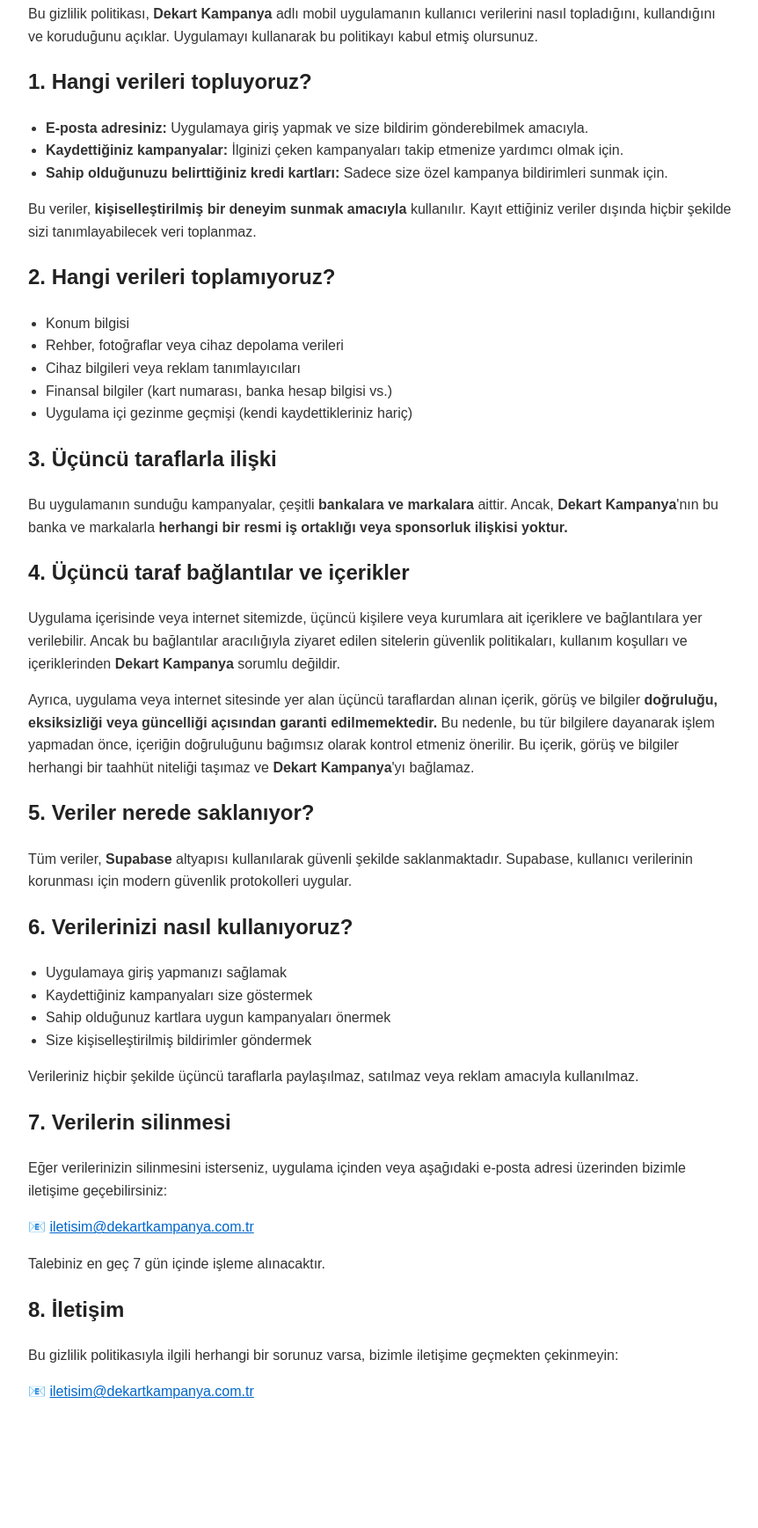
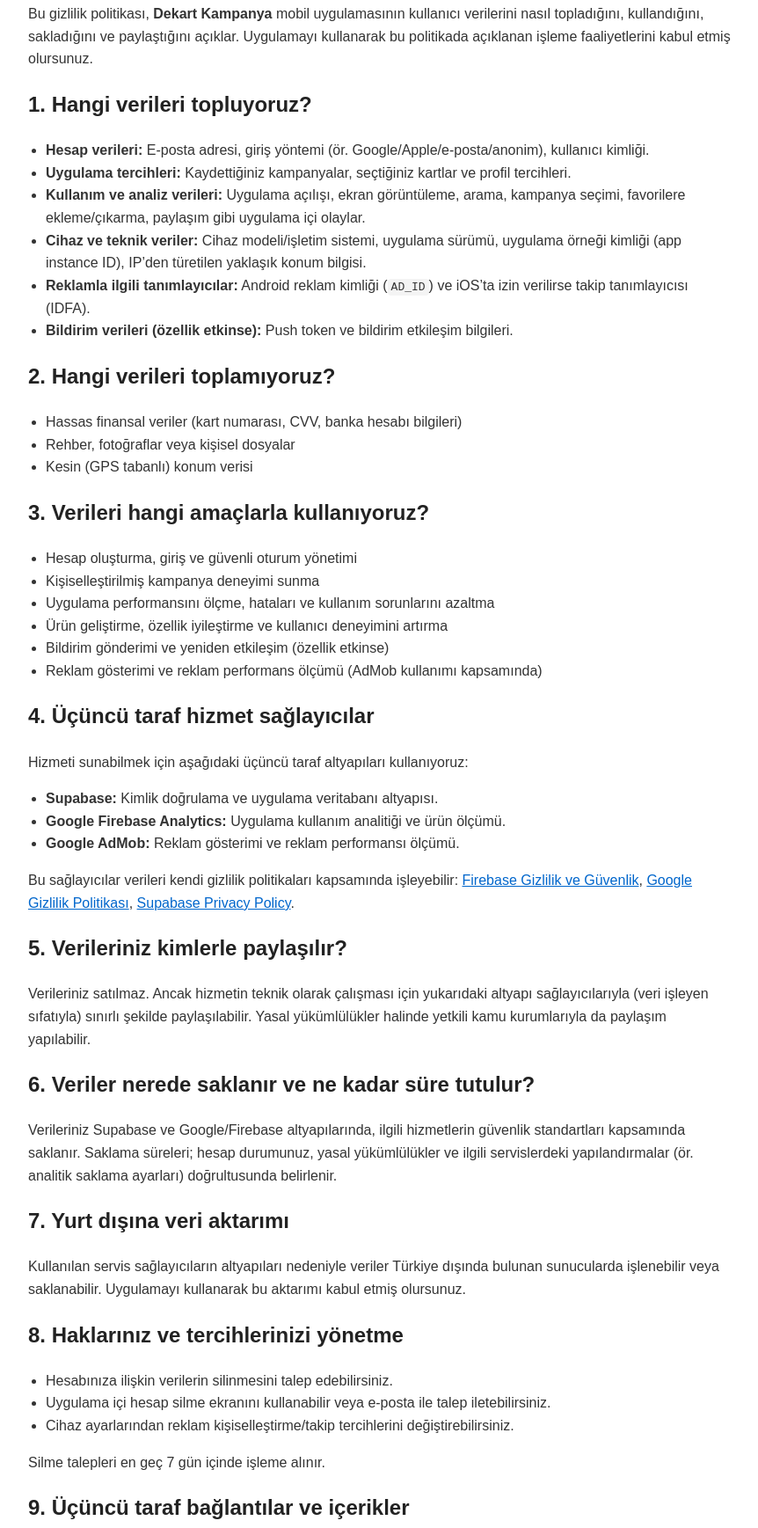
Before and after one commit to furkan/dekartkampanya, a plain HTML site: page gizlilik.html in a window 1280 px wide. Shown: the part 163-1900 px from the top of the page at 88% size, without its empty margins (208-1070 px from the left). Before the commit the page ends 1798 px from the top, so only its background shows below. Drawn offline with Linux system fonts and the light colour scheme.

Commit message:
Update gizlilik.html (#2)

```diff
--- a/gizlilik.html
+++ b/gizlilik.html
@@ -1,8 +1,8 @@
 <!DOCTYPE html>
 <html lang="tr">
 <head>
-    <meta charset="UTF-8">
-    <meta name="viewport" content="width=device-width, initial-scale=1.0">
+  <meta charset="UTF-8" />
+  <meta name="viewport" content="width=device-width, initial-scale=1.0" />
   <title>Gizlilik Politikası - Dekart Kampanya</title>
   <style>
     body {
@@ -35,53 +35,101 @@
 </head>
 <body>
   <h1>Gizlilik Politikası</h1>
-    <p><strong>Son güncelleme tarihi:</strong> 5 Ağustos 2025</p>
+  <p><strong>Son güncelleme tarihi:</strong> 11 Şubat 2026</p>
 
-    <p>Bu gizlilik politikası, <strong>Dekart Kampanya</strong> adlı mobil uygulamanın kullanıcı verilerini nasıl topladığını, kullandığını ve koruduğunu açıklar. Uygulamayı kullanarak bu politikayı kabul etmiş olursunuz.</p>
+  <p>
+    Bu gizlilik politikası, <strong>Dekart Kampanya</strong> mobil uygulamasının kullanıcı verilerini nasıl topladığını,
+    kullandığını, sakladığını ve paylaştığını açıklar. Uygulamayı kullanarak bu politikada açıklanan işleme faaliyetlerini
+    kabul etmiş olursunuz.
+  </p>
 
   <h2>1. Hangi verileri topluyoruz?</h2>
   <ul>
-        <li><strong>E-posta adresiniz:</strong> Uygulamaya giriş yapmak ve size bildirim gönderebilmek amacıyla.</li>
-        <li><strong>Kaydettiğiniz kampanyalar:</strong> İlginizi çeken kampanyaları takip etmenize yardımcı olmak için.</li>
-        <li><strong>Sahip olduğunuzu belirttiğiniz kredi kartları:</strong> Sadece size özel kampanya bildirimleri sunmak için.</li>
+    <li><strong>Hesap verileri:</strong> E-posta adresi, giriş yöntemi (ör. Google/Apple/e-posta/anonim), kullanıcı kimliği.</li>
+    <li><strong>Uygulama tercihleri:</strong> Kaydettiğiniz kampanyalar, seçtiğiniz kartlar ve profil tercihleri.</li>
+    <li><strong>Kullanım ve analiz verileri:</strong> Uygulama açılışı, ekran görüntüleme, arama, kampanya seçimi, favorilere ekleme/çıkarma, paylaşım gibi uygulama içi olaylar.</li>
+    <li><strong>Cihaz ve teknik veriler:</strong> Cihaz modeli/işletim sistemi, uygulama sürümü, uygulama örneği kimliği (app instance ID), IP’den türetilen yaklaşık konum bilgisi.</li>
+    <li><strong>Reklamla ilgili tanımlayıcılar:</strong> Android reklam kimliği (<code>AD_ID</code>) ve iOS’ta izin verilirse takip tanımlayıcısı (IDFA).</li>
+    <li><strong>Bildirim verileri (özellik etkinse):</strong> Push token ve bildirim etkileşim bilgileri.</li>
   </ul>
-    <p>Bu veriler, <strong>kişiselleştirilmiş bir deneyim sunmak amacıyla</strong> kullanılır. Kayıt ettiğiniz veriler dışında hiçbir şekilde sizi tanımlayabilecek veri toplanmaz.</p>
 
   <h2>2. Hangi verileri toplamıyoruz?</h2>
   <ul>
-        <li>Konum bilgisi</li>
-        <li>Rehber, fotoğraflar veya cihaz depolama verileri</li>
-        <li>Cihaz bilgileri veya reklam tanımlayıcıları</li>
-        <li>Finansal bilgiler (kart numarası, banka hesap bilgisi vs.)</li>
-        <li>Uygulama içi gezinme geçmişi (kendi kaydettikleriniz hariç)</li>
+    <li>Hassas finansal veriler (kart numarası, CVV, banka hesabı bilgileri)</li>
+    <li>Rehber, fotoğraflar veya kişisel dosyalar</li>
+    <li>Kesin (GPS tabanlı) konum verisi</li>
   </ul>
 
-    <h2>3. Üçüncü taraflarla ilişki</h2>
-    <p>Bu uygulamanın sunduğu kampanyalar, çeşitli <strong>bankalara ve markalara</strong> aittir. Ancak, <strong>Dekart Kampanya</strong>'nın bu banka ve markalarla <strong>herhangi bir resmi iş ortaklığı veya sponsorluk ilişkisi yoktur.</strong></p>
+  <h2>3. Verileri hangi amaçlarla kullanıyoruz?</h2>
+  <ul>
+    <li>Hesap oluşturma, giriş ve güvenli oturum yönetimi</li>
+    <li>Kişiselleştirilmiş kampanya deneyimi sunma</li>
+    <li>Uygulama performansını ölçme, hataları ve kullanım sorunlarını azaltma</li>
+    <li>Ürün geliştirme, özellik iyileştirme ve kullanıcı deneyimini artırma</li>
+    <li>Bildirim gönderimi ve yeniden etkileşim (özellik etkinse)</li>
+    <li>Reklam gösterimi ve reklam performans ölçümü (AdMob kullanımı kapsamında)</li>
+  </ul>
 
-    <h2>4. Üçüncü taraf bağlantılar ve içerikler</h2>
-    <p>Uygulama içerisinde veya internet sitemizde, üçüncü kişilere veya kurumlara ait içeriklere ve bağlantılara yer verilebilir. Ancak bu bağlantılar aracılığıyla ziyaret edilen sitelerin güvenlik politikaları, kullanım koşulları ve içeriklerinden <strong>Dekart Kampanya</strong> sorumlu değildir.</p>
-    <p>Ayrıca, uygulama veya internet sitesinde yer alan üçüncü taraflardan alınan içerik, görüş ve bilgiler <strong>doğruluğu, eksiksizliği veya güncelliği açısından garanti edilmemektedir.</strong> Bu nedenle, bu tür bilgilere dayanarak işlem yapmadan önce, içeriğin doğruluğunu bağımsız olarak kontrol etmeniz önerilir. Bu içerik, görüş ve bilgiler herhangi bir taahhüt niteliği taşımaz ve <strong>Dekart Kampanya</strong>'yı bağlamaz.</p>
+  <h2>4. Üçüncü taraf hizmet sağlayıcılar</h2>
+  <p>
+    Hizmeti sunabilmek için aşağıdaki üçüncü taraf altyapıları kullanıyoruz:
+  </p>
+  <ul>
+    <li><strong>Supabase:</strong> Kimlik doğrulama ve uygulama veritabanı altyapısı.</li>
+    <li><strong>Google Firebase Analytics:</strong> Uygulama kullanım analitiği ve ürün ölçümü.</li>
+    <li><strong>Google AdMob:</strong> Reklam gösterimi ve reklam performansı ölçümü.</li>
+  </ul>
+  <p>
+    Bu sağlayıcılar verileri kendi gizlilik politikaları kapsamında işleyebilir:
+    <a href="https://firebase.google.com/support/privacy" target="_blank" rel="noopener noreferrer">Firebase Gizlilik ve Güvenlik</a>,
+    <a href="https://policies.google.com/privacy" target="_blank" rel="noopener noreferrer">Google Gizlilik Politikası</a>,
+    <a href="https://supabase.com/privacy" target="_blank" rel="noopener noreferrer">Supabase Privacy Policy</a>.
+  </p>
 
-    <h2>5. Veriler nerede saklanıyor?</h2>
-    <p>Tüm veriler, <strong>Supabase</strong> altyapısı kullanılarak güvenli şekilde saklanmaktadır. Supabase, kullanıcı verilerinin korunması için modern güvenlik protokolleri uygular.</p>
+  <h2>5. Verileriniz kimlerle paylaşılır?</h2>
+  <p>
+    Verileriniz satılmaz. Ancak hizmetin teknik olarak çalışması için yukarıdaki altyapı sağlayıcılarıyla
+    (veri işleyen sıfatıyla) sınırlı şekilde paylaşılabilir. Yasal yükümlülükler halinde yetkili kamu kurumlarıyla da paylaşım yapılabilir.
+  </p>
 
-    <h2>6. Verilerinizi nasıl kullanıyoruz?</h2>
+  <h2>6. Veriler nerede saklanır ve ne kadar süre tutulur?</h2>
+  <p>
+    Verileriniz Supabase ve Google/Firebase altyapılarında, ilgili hizmetlerin güvenlik standartları kapsamında saklanır.
+    Saklama süreleri; hesap durumunuz, yasal yükümlülükler ve ilgili servislerdeki yapılandırmalar (ör. analitik saklama ayarları)
+    doğrultusunda belirlenir.
+  </p>
+
+  <h2>7. Yurt dışına veri aktarımı</h2>
+  <p>
+    Kullanılan servis sağlayıcıların altyapıları nedeniyle veriler Türkiye dışında bulunan sunucularda işlenebilir veya saklanabilir.
+    Uygulamayı kullanarak bu aktarımı kabul etmiş olursunuz.
+  </p>
+
+  <h2>8. Haklarınız ve tercihlerinizi yönetme</h2>
   <ul>
-        <li>Uygulamaya giriş yapmanızı sağlamak</li>
-        <li>Kaydettiğiniz kampanyaları size göstermek</li>
-        <li>Sahip olduğunuz kartlara uygun kampanyaları önermek</li>
-        <li>Size kişiselleştirilmiş bildirimler göndermek</li>
+    <li>Hesabınıza ilişkin verilerin silinmesini talep edebilirsiniz.</li>
+    <li>Uygulama içi hesap silme ekranını kullanabilir veya e-posta ile talep iletebilirsiniz.</li>
+    <li>Cihaz ayarlarından reklam kişiselleştirme/takip tercihlerini değiştirebilirsiniz.</li>
   </ul>
-    <p>Verileriniz hiçbir şekilde üçüncü taraflarla paylaşılmaz, satılmaz veya reklam amacıyla kullanılmaz.</p>
+  <p>
+    Silme talepleri en geç 7 gün içinde işleme alınır.
+  </p>
 
-    <h2>7. Verilerin silinmesi</h2>
-    <p>Eğer verilerinizin silinmesini isterseniz, uygulama içinden veya aşağıdaki e-posta adresi üzerinden bizimle iletişime geçebilirsiniz:</p>
-    <p>📧 <a href="mailto:iletisim@dekartkampanya.com.tr">iletisim@dekartkampanya.com.tr</a></p>
-    <p>Talebiniz en geç 7 gün içinde işleme alınacaktır.</p>
+  <h2>9. Üçüncü taraf bağlantılar ve içerikler</h2>
+  <p>
+    Uygulama içinde üçüncü taraf bağlantılar yer alabilir. Bu bağlantılar üzerinden erişilen sitelerin gizlilik, güvenlik ve içerik
+    politikalarından <strong>Dekart Kampanya</strong> sorumlu değildir.
+  </p>
 
-    <h2>8. İletişim</h2>
-    <p>Bu gizlilik politikasıyla ilgili herhangi bir sorunuz varsa, bizimle iletişime geçmekten çekinmeyin:</p>
-    <p>📧 <a href="mailto:iletisim@dekartkampanya.com.tr">iletisim@dekartkampanya.com.tr</a></p>
+  <h2>10. Politika değişiklikleri</h2>
+  <p>
+    Bu politika zaman zaman güncellenebilir. Güncel sürümdeki <strong>Son güncelleme tarihi</strong> esas alınır.
+  </p>
+
+  <h2>11. İletişim</h2>
+  <p>
+    Gizlilikle ilgili sorularınız veya veri talepleriniz için:
+    <a href="mailto:iletisim@dekartkampanya.com.tr">iletisim@dekartkampanya.com.tr</a>
+  </p>
 </body>
 </html>
```
Lines whose indentation alone changed are shown as unchanged.
